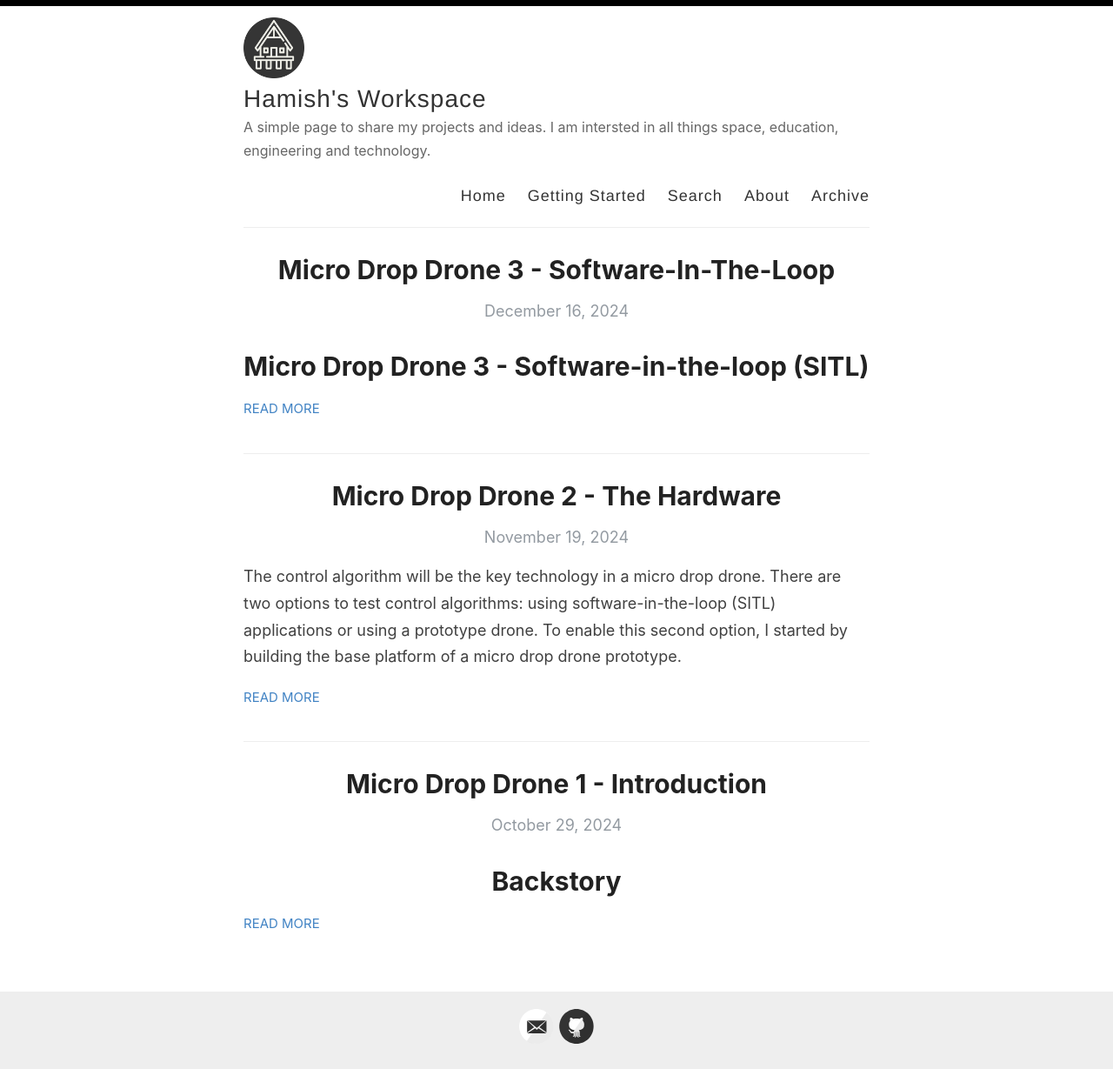
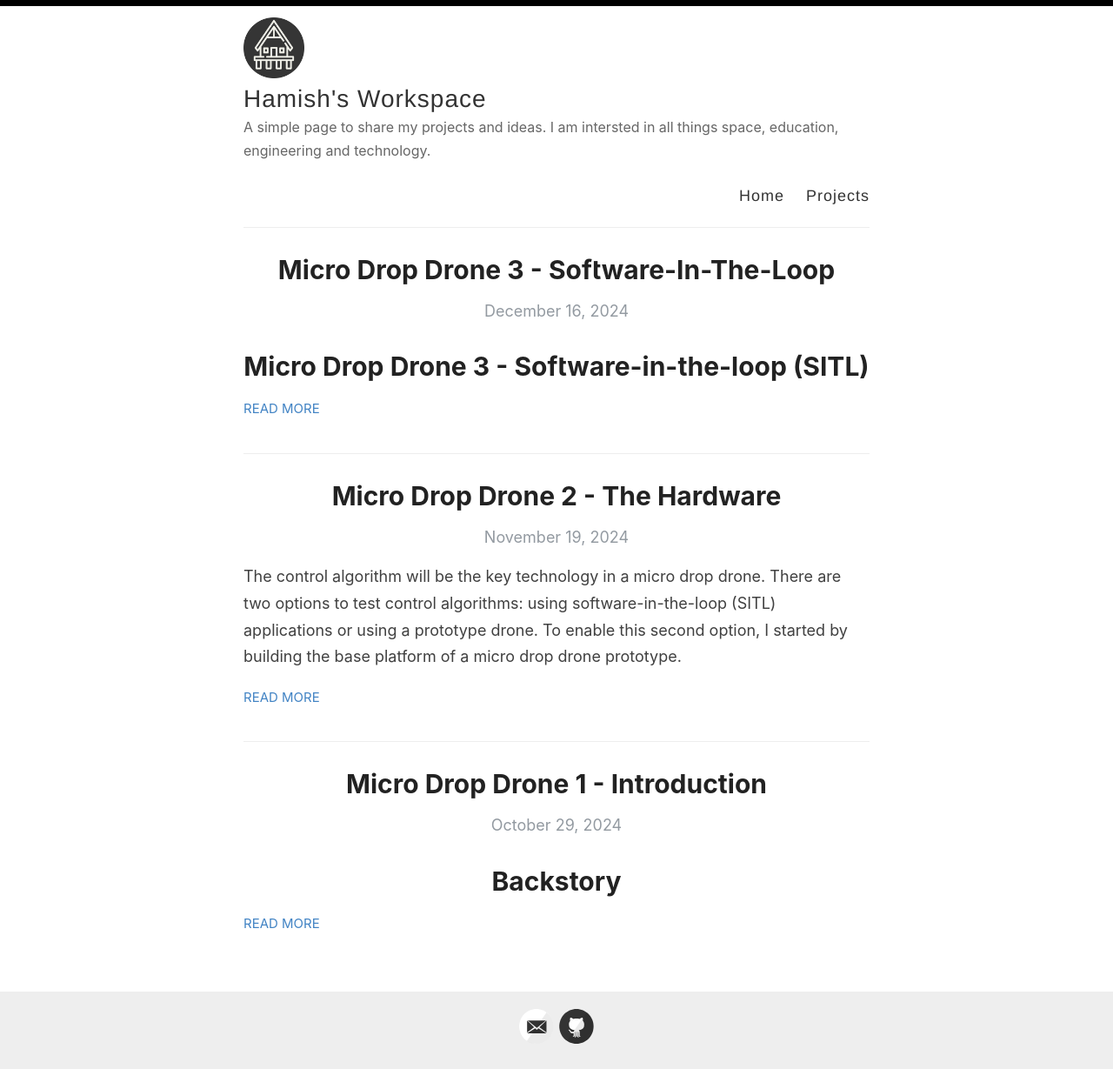
Before and after one commit to hamishsproul/myblog, a Jekyll site: the page built from index.html, in a window 1280 px wide. Shown: the whole page at 87% size. Built offline with Jekyll 4.4.1, drawn with Linux system fonts in a browser that asks for light colours; the list of posts is cut into pages by our own code.

```diff
--- a/_layouts/default.html
+++ b/_layouts/default.html
@@ -29,10 +29,11 @@
 
             <nav>
               <a href="{{ site.baseurl }}/">Home</a>
-              <a href="{{ site.baseurl }}/getting-started">Getting Started</a>
+              <!--<a href="{{ site.baseurl }}/getting-started">Getting Started</a>
               <a href="{{ site.baseurl }}/search">Search</a>
               <a href="{{ site.baseurl }}/about">About</a>
-              <a href="{{ site.baseurl }}/archive">Archive</a>
+              <a href="{{ site.baseurl }}/archive">Archive</a>-->
+              <a href="{{ site.baseurl }}/about">Projects</a>
             </nav>
           </header>
         </div>
```
